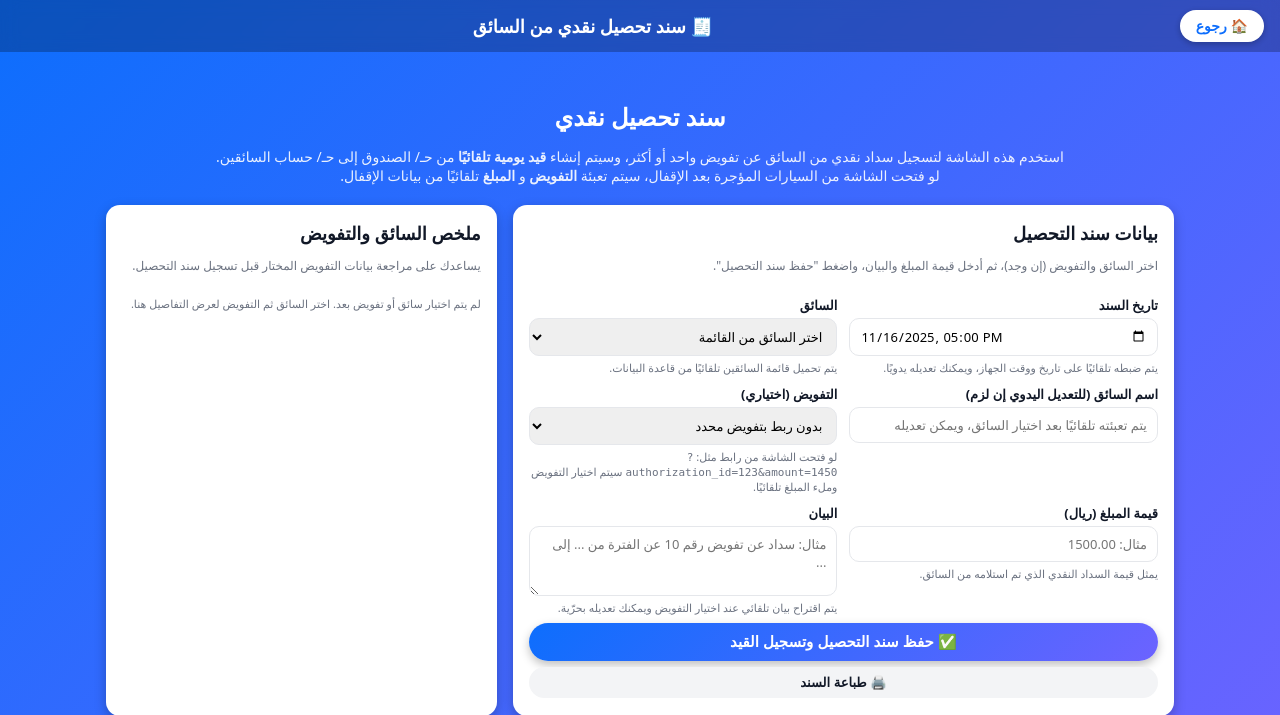
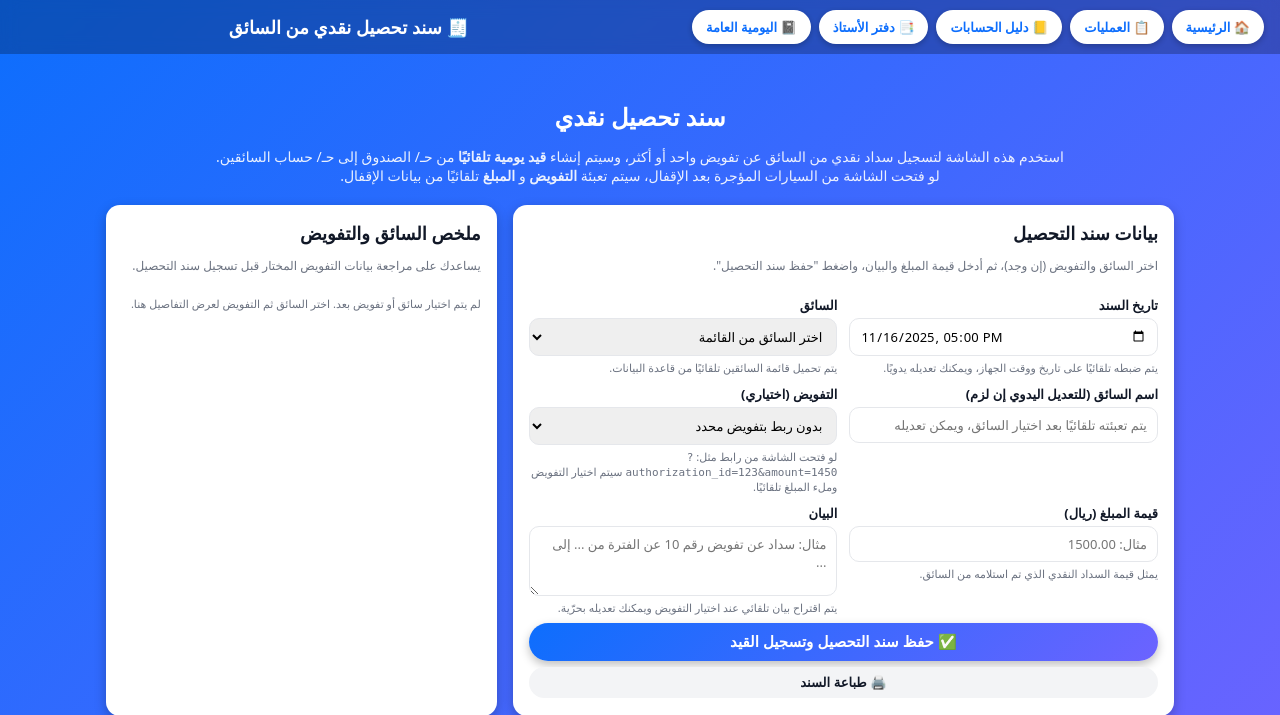
Before and after one commit to mn01001920890/opertional-car, a Flask app: page /receipt in a window 1280 px wide. Shown: the top 715 px of the page. Run offline with Flask 3, Linux system fonts and the light colour scheme; data that the repository does not hold is empty.

Commit message:
Update receipt.html

```diff
--- a/templates/receipt.html
+++ b/templates/receipt.html
@@ -39,13 +39,21 @@
       display: flex;
       align-items: center;
       gap: 10px;
+      flex-wrap: wrap;
     }
 
-    .back-btn {
+    .top-left {
+      display:flex;
+      align-items:center;
+      gap:8px;
+      flex-wrap:wrap;
+    }
+
+    .nav-btn {
       border: none;
       border-radius: 999px;
-      padding: 8px 16px;
-      font-size: 14px;
+      padding: 8px 14px;
+      font-size: 13px;
       font-weight: 600;
       cursor: pointer;
       background: #fff;
@@ -56,9 +64,10 @@
       box-shadow: 0 2px 6px rgba(0,0,0,0.25);
       transition: 0.2s ease;
       white-space: nowrap;
+      text-decoration:none;
     }
 
-    .back-btn:hover {
+    .nav-btn:hover {
       background: var(--main-blue);
       color: #fff;
       transform: translateY(-1px);
@@ -296,24 +305,6 @@
       margin: 8px 0;
     }
 
-    .auth-select-row {
-      display: flex;
-      flex-direction: column;
-      gap: 4px;
-      margin-top: 6px;
-    }
-
-    .tag-warning {
-      display: inline-block;
-      margin-top: 4px;
-      font-size: 11px;
-      color: #b45309;
-      background: #fffbeb;
-      border-radius: 999px;
-      padding: 3px 8px;
-      border: 1px solid #fbbf24;
-    }
-
     .mini-note {
       font-size: 11px;
       color: var(--muted);
@@ -353,9 +344,23 @@
 
   <!-- 🔝 الهيدر الثابت -->
   <header class="top-bar">
-    <button class="back-btn" onclick="location.href='/'">
-      🏠 رجوع
-    </button>
+    <div class="top-left">
+      <a class="nav-btn" href="/">
+        🏠 الرئيسية
+      </a>
+      <a class="nav-btn" href="/operations">
+        📋 العمليات
+      </a>
+      <a class="nav-btn" href="/accounts">
+        📒 دليل الحسابات
+      </a>
+      <a class="nav-btn" href="/ledger">
+        📑 دفتر الأستاذ
+      </a>
+      <a class="nav-btn" href="/general">
+        📓 اليومية العامة
+      </a>
+    </div>
     <h1 class="page-title">🧾 سند تحصيل نقدي من السائق</h1>
   </header>
 
@@ -807,11 +812,11 @@
     function showStatus(message, isError = false) {
       const bar = document.getElementById("statusBar");
       if (!message) {
-        bar.textContent = "";
+        bar.innerHTML = "";
         bar.style.display = "none";
         return;
       }
-      bar.textContent = message;
+      bar.innerHTML = message;
       bar.className = "status-bar " + (isError ? "err" : "ok");
       bar.style.display = "block";
     }
@@ -862,7 +867,18 @@
           return;
         }
 
-        showStatus("✅ تم حفظ سند التحصيل وتسجيل القيد في اليومية العامة بنجاح.");
+        // لو الباك إند بيرجع receipt.id نعرض لينك لصفحة العمليات
+        let extraLink = "";
+        if (data.receipt && data.receipt.id) {
+          const opsUrl = `/operations?type=receipt&receipt_id=${data.receipt.id}`;
+          extraLink =
+            ` <a href="${opsUrl}" style="color:#1d4ed8; text-decoration:underline; margin-right:6px;">فتح العملية في صفحة العمليات</a>`;
+        }
+
+        showStatus(
+          "✅ تم حفظ سند التحصيل وتسجيل القيد في اليومية العامة بنجاح." + extraLink,
+          false
+        );
 
         // ممكن بعد النجاح تفرّغ المبلغ فقط وتبقي باقي البيانات لتسجيل سند آخر لنفس السائق
         // document.getElementById("amount").value = "";
```
